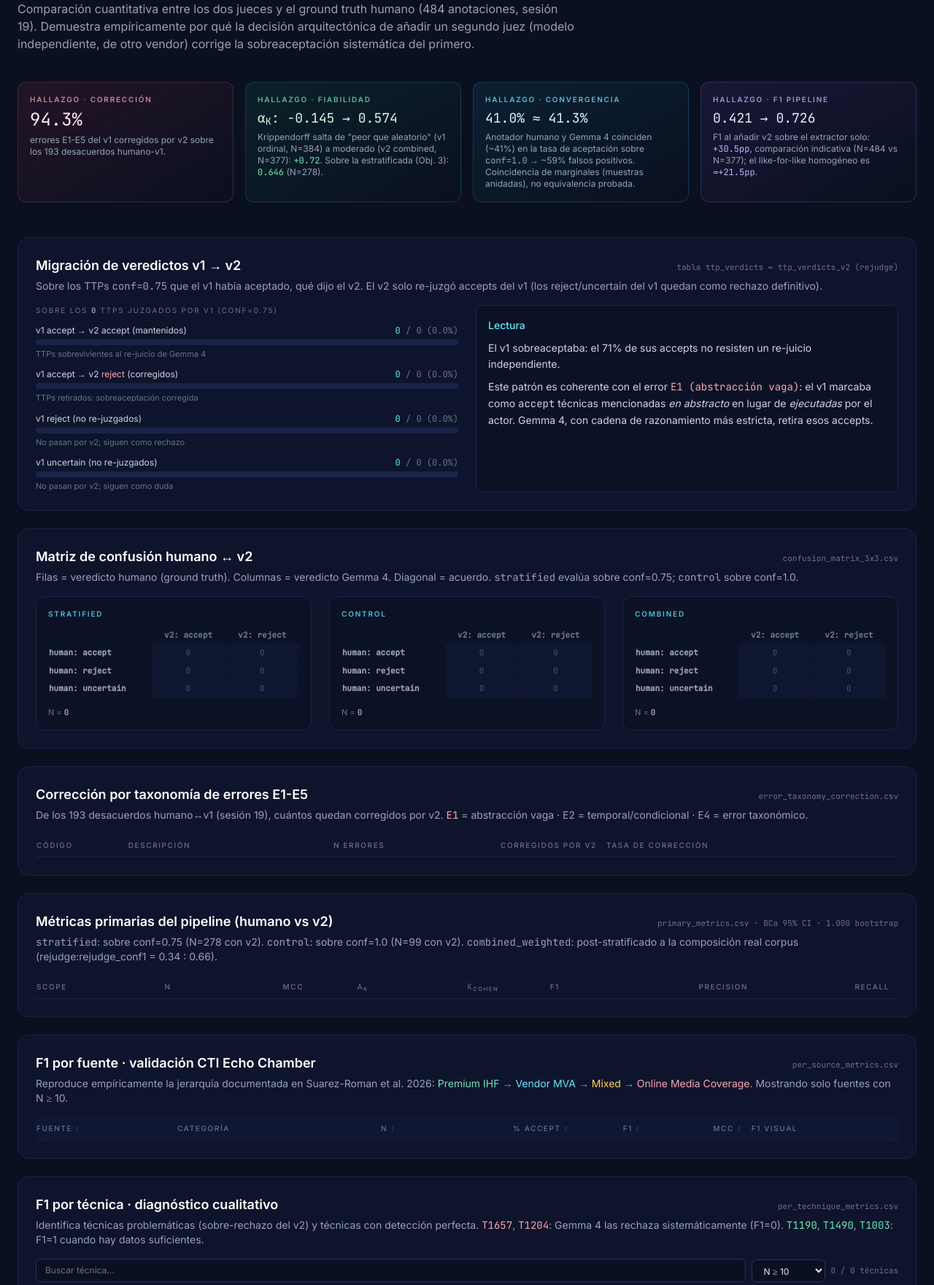
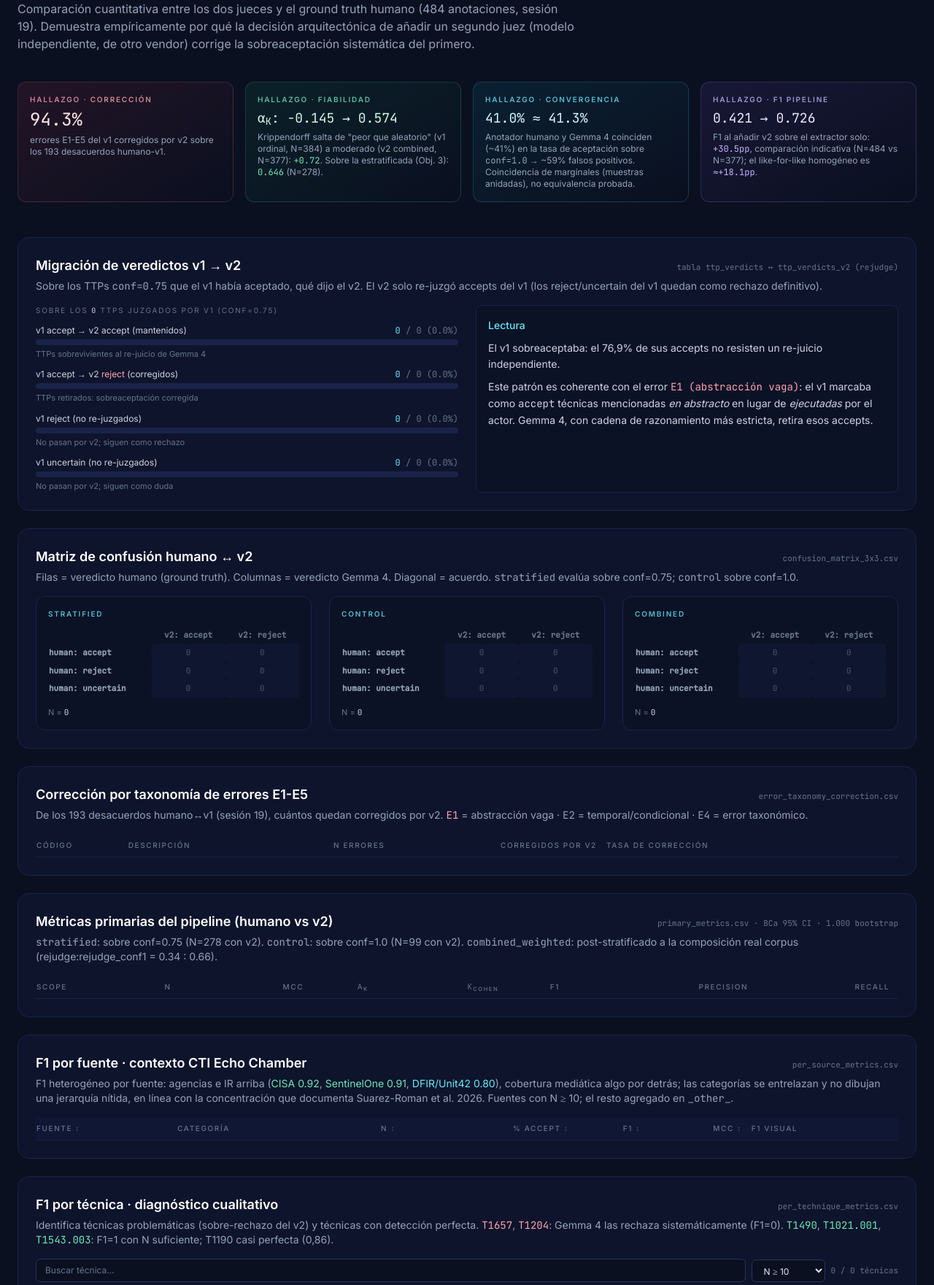
Before and after one commit to SalvaCB-git/ransomware-intelligence-pipeline, a Flask app: page /judge in a window 1280 px wide. Shown: the part 195-1956 px from the top of the page at 73% size. Run offline with Flask 3, Linux system fonts and the light colour scheme; data that the repository does not hold is empty; parts of the project's set-up code (start-up, migrations or seed data) failed here and were passed over; some libraries are stand-ins or nearby versions.

Commit message:
fix(ui): alinear cifras y textos de la demo con la memoria
- demo/judge: el like-for-like homogéneo es +18,1 pp (0,545 -> 0,726 sobre
  los mismos 377 ítems), no 21,5; la migración v1->v2 rechaza el 76,9 % de
  los accepts de v1 (1.740/2.264), no el 71 %.
- judge: el trío con F1=1 es T1490, T1021.001 y T1543.003 (T1190 queda en
  0,86 y T1003 en 0,67, como en la memoria); la sección de F1 por fuente
  deja de afirmar una jerarquía de calidad que el paper del CTI Echo
  Chamber no documenta (fuera "Premium"; las categorías se entrelazan sin
  jerarquía nítida) y el caption aclara la fila agregada _other_ (N<10).
- longitudinal: el flag significant de Mann-Kendall corresponde a p<0,10
  (6 técnicas con p<0,05); T1486 es la única de alta prevalencia con
  monotonicidad perfecta (T1562 también da tau=1,0 con conteos menores);
  la tarjeta de latencia de catalogación pasa a T1204.005 Malicious
  Library (299 días, mediana positiva, 2 fuentes), del subconjunto
  estricto, en lugar de ClickFix (outlier inicial con mediana negativa).
- calibration-stats: redondeos reales del estrato 74,2/16,1/9,6 %.
- pipeline: el badge de judge_v2 cuenta también los uncertain en el
  denominador (accept/total de veredictos) y el resaltado de candidatos
  tool_lookup usa startsWith (los valores llevan sufijo :herramienta).
- longitudinal_analysis.py: la serie trimestral aplica el mismo filtro
  temporal_ok (sin crowdstrike) que la anual.

```diff
--- a/longitudinal_analysis.py
+++ b/longitudinal_analysis.py
@@ -301,7 +301,7 @@ def analysis_volume(corpus: list[dict], csv_dir: str | None):
     print("\nPor trimestre (TTPs):")
     print("  " + "  ".join(f"{q[-2:]}" for q in quarters))
     qyr: dict[str, dict[str, int]] = defaultdict(dict)
-    for r in corpus:
+    for r in tc:
         yr = r["year"]
         q = r["quarter"][-2:]  # Q1/Q2/Q3/Q4
         qyr[yr][q] = qyr[yr].get(q, 0) + 1
--- a/templates/calibration_stats/index.html
+++ b/templates/calibration_stats/index.html
@@ -56,7 +56,7 @@
     <div class="rounded-lg border border-ink-700 bg-ink-900/40 p-4">
       <div class="text-[10px] uppercase tracking-[0.18em] text-cyan-300/80 font-semibold mb-3">Stratified · conf=0.75 · N=384</div>
       <div class="space-y-2 text-[12px]" id="dist-stratified"></div>
-      <p class="text-[11px] text-slate-500 mt-3">Estratificado por veredicto v1: 285 accept (74.1%), 62 reject (16.2%), 37 uncertain (9.7%).</p>
+      <p class="text-[11px] text-slate-500 mt-3">Estratificado por veredicto v1: 285 accept (74.2%), 62 reject (16.1%), 37 uncertain (9.6%).</p>
     </div>
     <div class="rounded-lg border border-ink-700 bg-ink-900/40 p-4">
       <div class="text-[10px] uppercase tracking-[0.18em] text-emerald-300/80 font-semibold mb-3">Control · conf=1.0 · N=100</div>
--- a/templates/demo/index.html
+++ b/templates/demo/index.html
@@ -69,7 +69,7 @@
     <p class="mt-2 text-sm text-slate-400 leading-relaxed">
       Combined post-stratificado, BCa 95% CI <span id="m-f1-ci" class="font-mono text-slate-300">[—, —]</span>.
       Mejora de <span id="m-f1-delta" class="text-violet-300 font-medium">—</span> sobre extractor solo
-      (comparación indicativa; homogénea ≈ +21,5 pp).
+      (comparación indicativa; homogénea ≈ +18,1 pp).
     </p>
     <p class="mt-3 text-[11px] text-slate-500">
       MCC = <span id="m-mcc" class="font-mono text-slate-300">—</span>
--- a/templates/judge/index.html
+++ b/templates/judge/index.html
@@ -38,7 +38,7 @@
   <article class="rounded-xl border border-violet-400/20 bg-gradient-to-br from-violet-500/10 to-transparent p-4">
     <div class="text-[10px] uppercase tracking-[0.18em] text-violet-300/80 font-semibold mb-1">Hallazgo · F1 pipeline</div>
     <div class="font-mono text-violet-100 text-lg">0.421 → 0.726</div>
-    <div class="mt-1 text-xs text-slate-400">F1 al añadir v2 sobre el extractor solo: <span class="text-violet-300 font-mono">+30.5pp</span>, comparación indicativa (N=484 vs N=377); el like-for-like homogéneo es <span class="text-violet-300 font-mono">≈+21.5pp</span>.</div>
+    <div class="mt-1 text-xs text-slate-400">F1 al añadir v2 sobre el extractor solo: <span class="text-violet-300 font-mono">+30.5pp</span>, comparación indicativa (N=484 vs N=377); el like-for-like homogéneo es <span class="text-violet-300 font-mono">≈+18.1pp</span>.</div>
   </article>
 </section>
 
@@ -56,7 +56,7 @@
     <div class="space-y-3" id="migration-bars"></div>
     <div class="rounded-lg bg-ink-900/40 border border-ink-700 p-4 text-sm text-slate-300 leading-relaxed">
       <p class="mb-2 text-cyan-300 font-medium">Lectura</p>
-      <p>El v1 sobreaceptaba: el 71% de sus accepts no resisten un re-juicio independiente.</p>
+      <p>El v1 sobreaceptaba: el 76,9% de sus accepts no resisten un re-juicio independiente.</p>
       <p class="mt-2">Este patrón es coherente con el error <span class="font-mono text-rose-300">E1 (abstracción vaga)</span>: el v1 marcaba como <span class="font-mono">accept</span> técnicas mencionadas <em>en abstracto</em> en lugar de <em>ejecutadas</em> por el actor. Gemma 4, con cadena de razonamiento más estricta, retira esos accepts.</p>
     </div>
   </div>
@@ -133,14 +133,15 @@
 {# ── 5. Per-source ── #}
 <section class="rounded-2xl border border-ink-700 bg-ink-800/60 p-6 mb-6">
   <header class="flex items-baseline justify-between mb-1 flex-wrap gap-2">
-    <h2 class="text-lg font-semibold text-white">F1 por fuente · validación CTI Echo Chamber</h2>
+    <h2 class="text-lg font-semibold text-white">F1 por fuente · contexto CTI Echo Chamber</h2>
     <span class="text-[11px] font-mono text-slate-500">per_source_metrics.csv</span>
   </header>
   <p class="text-sm text-slate-400 mb-4">
-    Reproduce empíricamente la jerarquía documentada en Suarez-Roman et al. 2026:
-    <span class="text-emerald-300">Premium IHF</span> → <span class="text-cyan-300">Vendor MVA</span> →
-    <span class="text-amber-300">Mixed</span> → <span class="text-rose-300">Online Media Coverage</span>.
-    Mostrando solo fuentes con N ≥ 10.
+    F1 heterogéneo por fuente: agencias e IR arriba (<span class="text-emerald-300">CISA 0.92</span>,
+    <span class="text-emerald-300">SentinelOne 0.91</span>, <span class="text-cyan-300">DFIR/Unit42 0.80</span>),
+    cobertura mediática algo por detrás; las categorías se entrelazan y no dibujan una jerarquía
+    nítida, en línea con la concentración que documenta Suarez-Roman et al. 2026.
+    Fuentes con N ≥ 10; el resto agregado en <span class="font-mono">_other_</span>.
   </p>
   <div class="overflow-x-auto max-h-96 overflow-y-auto">
     <table class="w-full text-[12px]" id="source-table">
@@ -169,9 +170,9 @@
   <p class="text-sm text-slate-400 mb-4">
     Identifica técnicas problemáticas (sobre-rechazo del v2) y técnicas con detección perfecta.
     <span class="text-rose-300 font-mono">T1657</span>, <span class="text-rose-300 font-mono">T1204</span>:
-    Gemma 4 las rechaza sistemáticamente (F1=0). <span class="text-emerald-300 font-mono">T1190</span>,
-    <span class="text-emerald-300 font-mono">T1490</span>, <span class="text-emerald-300 font-mono">T1003</span>:
-    F1=1 cuando hay datos suficientes.
+    Gemma 4 las rechaza sistemáticamente (F1=0). <span class="text-emerald-300 font-mono">T1490</span>,
+    <span class="text-emerald-300 font-mono">T1021.001</span>, <span class="text-emerald-300 font-mono">T1543.003</span>:
+    F1=1 con N suficiente; T1190 casi perfecta (0,86).
   </p>
   <div class="flex flex-wrap items-center gap-2 mb-3">
     <input type="search" id="tech-search" autocomplete="off" placeholder="Buscar técnica…"
@@ -253,8 +254,8 @@ const COMMON_OPTS = {
 
 // CTI Echo Chamber categorías por fuente (de la sesión 21/25)
 const SOURCE_CATEGORY = {
-  cisa:               { label: 'Premium IHF',           color: 'emerald' },
-  dfir_report:        { label: 'Premium IHF',           color: 'emerald' },
+  cisa:               { label: 'IHF',                   color: 'emerald' },
+  dfir_report:        { label: 'IHF',                   color: 'emerald' },
   unit42:             { label: 'Vendor MVA',            color: 'cyan' },
   cisco_talos:        { label: 'Vendor MVA',            color: 'cyan' },
   trendmicro_research:{ label: 'Vendor MVA',            color: 'cyan' },
--- a/templates/pipeline/index.html
+++ b/templates/pipeline/index.html
@@ -584,7 +584,7 @@
              <td class="py-1 pr-3 font-mono text-cyan-300">${escapeHtml(c.technique_id)}</td>
              <td class="py-1 pr-3 text-slate-300">${escapeHtml(c.name || '')}</td>
              <td class="py-1 pr-3 font-mono text-slate-400">${(c.similarity ?? 0).toFixed(3)}</td>
-             <td class="py-1 text-xs ${c.source === 'tool_lookup' ? 'text-emerald-300' : 'text-slate-400'}">${escapeHtml(c.source || '')}</td>
+             <td class="py-1 text-xs ${(c.source || '').startsWith('tool_lookup') ? 'text-emerald-300' : 'text-slate-400'}">${escapeHtml(c.source || '')}</td>
            </tr>`).join('');
         setStageBody('rag_extract', `
           <div class="grid grid-cols-2 sm:grid-cols-4 gap-3 text-xs">
@@ -664,7 +664,7 @@
           ${renderPrompt('Reasoning / scratchpad', p.reasoning)}
           ${renderPrompt('Raw response (Ollama)', p.raw_response)}`;
       } else if (stage === 'judge_v2') {
-        setStageState('judge_v2', 'ok', `${p.accept_count ?? 0}/${(p.accept_count || 0) + (p.reject_count || 0)} accept`);
+        setStageState('judge_v2', 'ok', `${p.accept_count ?? 0}/${(p.verdicts || []).length || ((p.accept_count || 0) + (p.reject_count || 0))} accept`);
         const rows = (p.verdicts || []).map(v => `
           <tr class="border-b border-ink-700/40 last:border-0 align-top">
             <td class="py-1.5 pr-3 font-mono text-cyan-300">${escapeHtml(v.technique_id || '')}</td>
```
Also changed, not shown: templates/longitudinal/index.html (+5 -5 lines).
